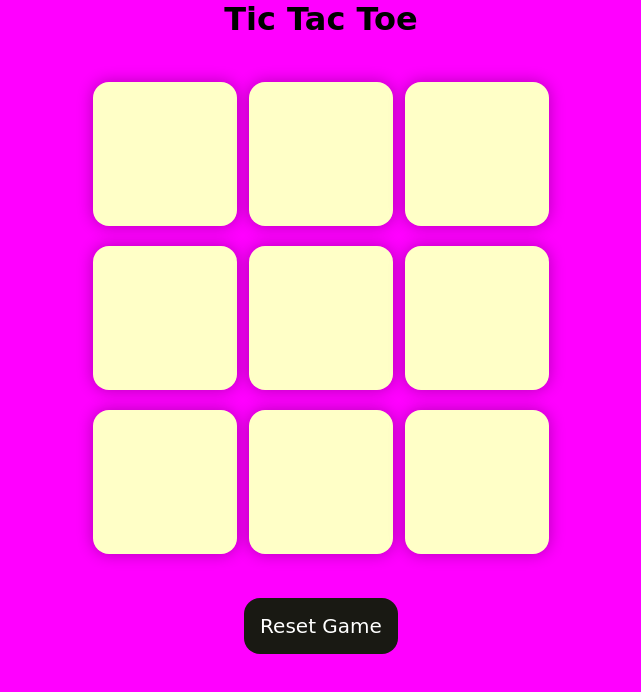
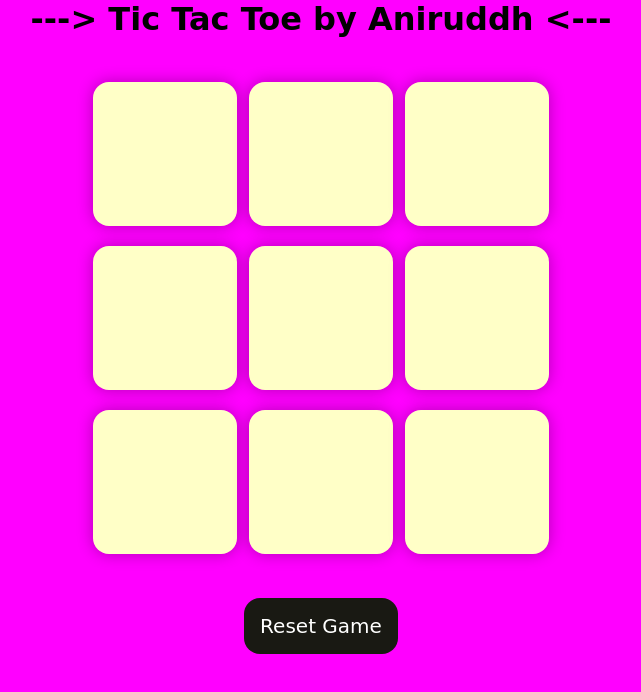
Before and after one commit to Aniruddh-web/Aniruddh-dev, a plain HTML site: page index.html in a window 1280 px wide. Shown: the whole page, without its empty margins (319-960 px from the left). Drawn offline with Linux system fonts and the light colour scheme.

Commit message:
Update index.html

```diff
--- a/index.html
+++ b/index.html
@@ -13,7 +13,7 @@
       <button id="new-btn">New Game</button>
     </div>
     <main>
-      <h1>Tic Tac Toe</h1>
+      <h1> ---> Tic Tac Toe by Aniruddh <--- </h1>
       <div class="container">
         <div class="game">
           <button class="box"></button>
```
